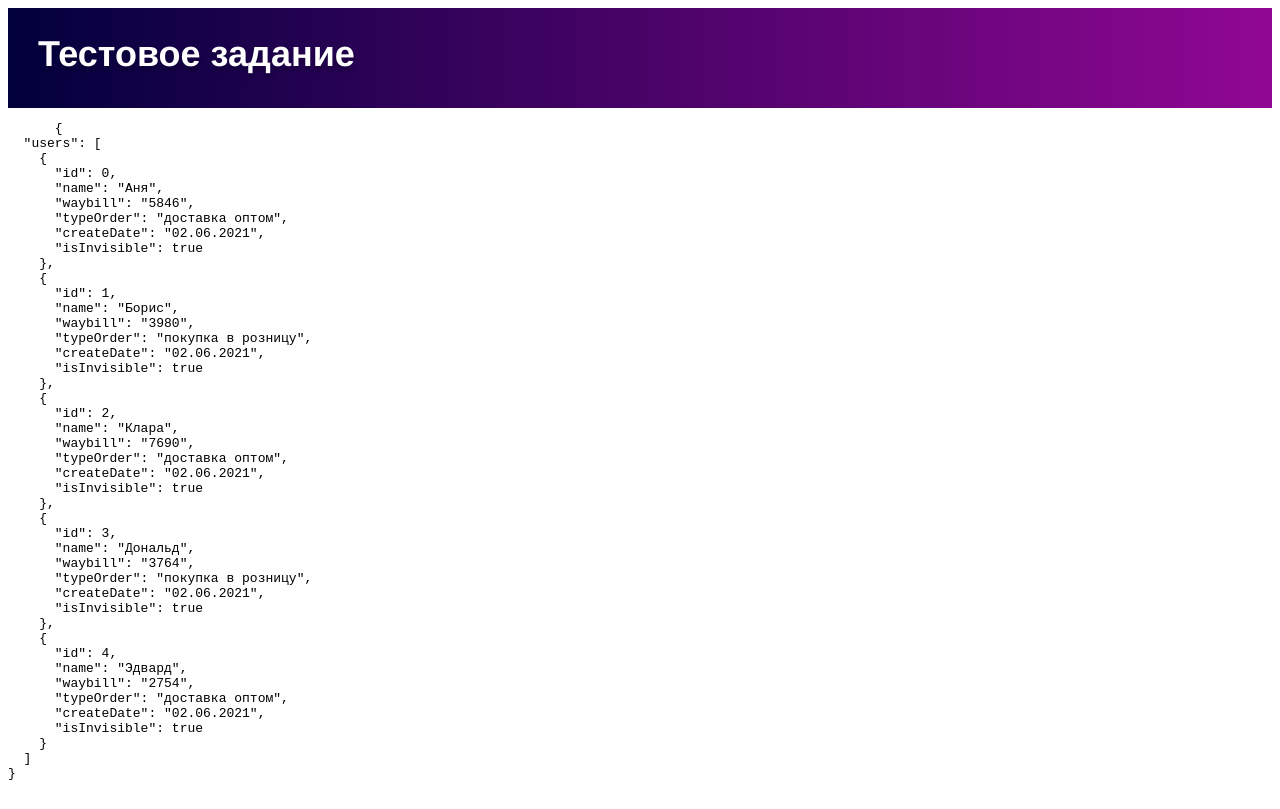
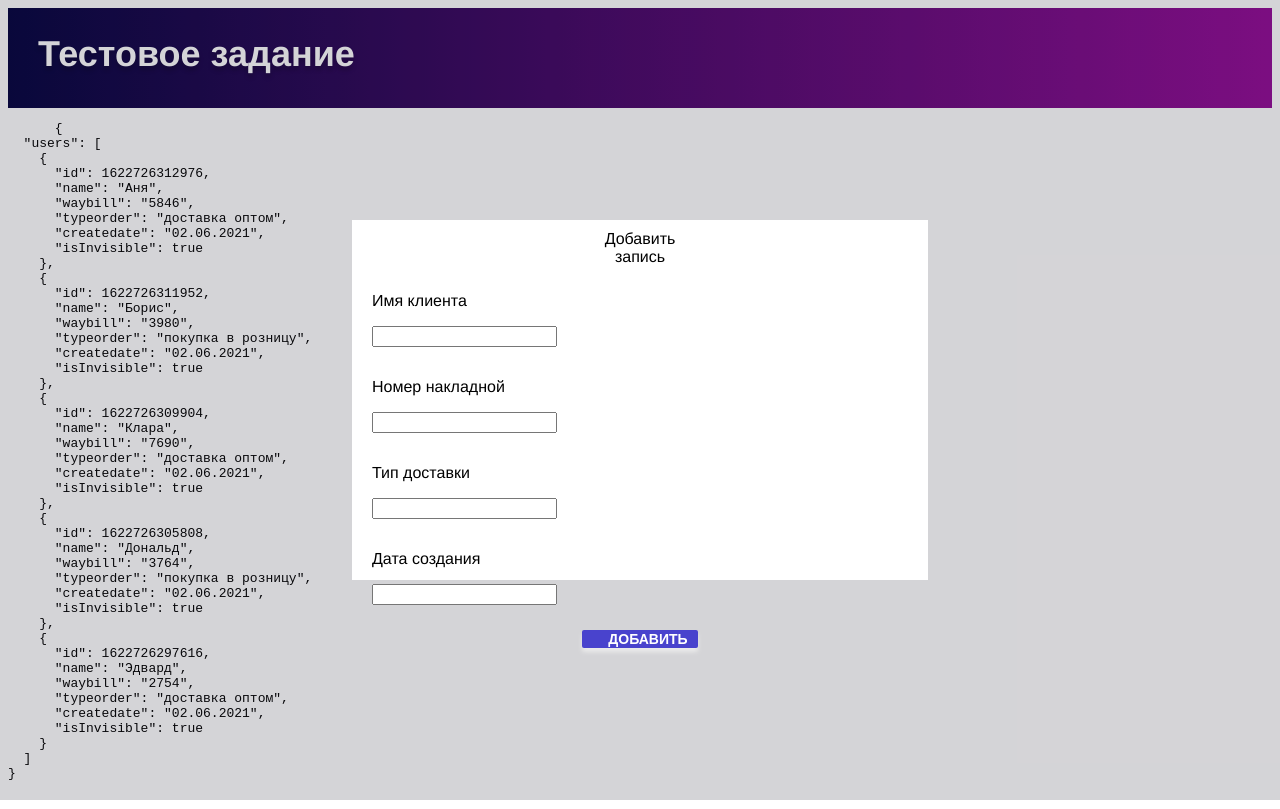
Before and after one commit to Tainaka2003/training-tz, a Vue app: page /modal in a window 1280 px wide. Built offline with nearby package versions, Linux system fonts and the light colour scheme.

Commit message:
tz day 7

```diff
--- a/src/App.vue
+++ b/src/App.vue
@@ -5,11 +5,12 @@
         Тестовое задание
       </div>
     </div>
-    <router-view v-bind:users="users"/>
+    <router-view v-bind:users="users" @addRecord="addRecord"/>
     <pre>
       {{$data}}
     </pre>
   </div>
+
 </template>
 
 <script>
@@ -22,16 +23,18 @@ export default {
   data() {
     return {
       users: [
-        {id:0, name: 'Аня', waybill: '5846', typeOrder:'доставка оптом', createDate: '02.06.2021', isInvisible: true,},
-        {id:1, name: 'Борис', waybill: '3980', typeOrder:'покупка в розницу', createDate: '02.06.2021', isInvisible: true,},
-        {id:2, name: 'Клара', waybill: '7690', typeOrder:'доставка оптом', createDate: '02.06.2021', isInvisible: true,},
-        {id:3, name: 'Дональд', waybill: '3764', typeOrder:'покупка в розницу', createDate: '02.06.2021', isInvisible: true,},
-        {id:4, name: 'Эдвард', waybill: '2754', typeOrder:'доставка оптом', createDate: '02.06.2021', isInvisible: true,},
+        {id:Date.now()-2**10, name: 'Аня', waybill: '5846', typeorder:'доставка оптом', createdate: '02.06.2021', isInvisible: true,},
+        {id:Date.now()-2**11, name: 'Борис', waybill: '3980', typeorder:'покупка в розницу', createdate: '02.06.2021', isInvisible: true,},
+        {id:Date.now()-2**12, name: 'Клара', waybill: '7690', typeorder:'доставка оптом', createdate: '02.06.2021', isInvisible: true,},
+        {id:Date.now()-2**13, name: 'Дональд', waybill: '3764', typeorder:'покупка в розницу', createdate: '02.06.2021', isInvisible: true,},
+        {id:Date.now()-2**14, name: 'Эдвард', waybill: '2754', typeorder:'доставка оптом', createdate: '02.06.2021', isInvisible: true,},
       ],
     }
   },
   methods: {
-
+    addRecord(record) {
+      this.users.push(record);
+    }
   }
 }
 </script>
@@ -47,16 +50,9 @@ export default {
   height: 100px;
 }
 
-.main {
-  display: flex;
-  flex-direction: row;
-  margin: 30px 110px 0 110px;
-}
-
 .head-title {
   padding: 25px 0 0 30px;
   text-align: left;
-
   font-style: normal;
   font-weight: bold;
   font-size: 36px;
@@ -67,14 +63,13 @@ export default {
   text-shadow: 0 4px 4px rgba(0, 0, 0, 0.25);
 }
 
-.right-head {
-  display: flex;
-  flex-direction: row;
-}
-
-.invisibleList,
-.invisibleCard {
-  display: none;
+.modal {
+  position: absolute;
+  top: 0;
+  left: 0;
+  width: 100%;
+  height: 100%;
+  background: rgba(0, 0, 0, 0.8);
 }
 
 </style>
--- a/src/components/AddButton.vue
+++ b/src/components/AddButton.vue
@@ -1,10 +1,12 @@
 <template>
+  <router-link to="/modal">
     <button class="add">
       <svg width="18" height="16" viewBox="0 0 18 16" fill="none" xmlns="http://www.w3.org/2000/svg">
         <path d="M16.0427 7.04046L9.49285 7.05928V0.959364C9.49285 0.427866 9.04247 0 8.48299 0C7.9237 0 7.47314 0.427866 7.47314 0.959364L7.49294 7.04064H1.22031C0.660835 7.04064 0.210449 7.4685 0.210449 8C0.210449 8.53133 0.660835 8.95919 1.22031 8.95919H7.48304V15.0406C7.48304 15.5718 7.93342 16 8.4929 16C9.05237 16 9.50275 15.5718 9.50275 15.0406V8.95936H16.0427C16.6022 8.95936 17.0526 8.53116 17.0526 8C17.0526 7.46833 16.5971 7.04046 16.0427 7.04046Z" fill="white"/>
       </svg>
       <span class="add-text">добавить</span>
     </button>
+  </router-link>
 </template>
 
 <script>
--- a/src/components/Card.vue
+++ b/src/components/Card.vue
@@ -31,16 +31,19 @@
       </div>
     </div>
     <p class="right-main_card-text">
-      ID: {{user.name}}
+      ID: {{user.id}}
     </p>
+      <p class="right-main_card-text">
+        Имя клиента: {{user.name}}
+      </p>
     <p class="right-main_card-text">
       Номер накладной: {{user.waybill}}
     </p>
     <p class="right-main_card-text">
-      Тип заказа: {{user.typeOrder}}
+      Тип заказа: {{user.typeorder}}
     </p>
     <p class="right-main_card-text">
-      Дата создания: {{user.createDate}}
+      Дата создания: {{user.createdate}}
     </p>
     </div>
   </div>
--- a/src/components/List.vue
+++ b/src/components/List.vue
@@ -8,10 +8,10 @@
       <div class="head-caption"></div>
     </div>
     <div class="right-main_list-text" v-for="(user, index) in users" v-bind:key="user.id">
-      <div class="text-caption">{{user.name}}</div>
+      <div class="text-caption">{{user.id}}</div>
       <div class="text-caption">{{user.waybill}}</div>
-      <div class="text-caption">{{user.typeOrder}}</div>
-      <div class="text-caption">{{user.createDate}}</div>
+      <div class="text-caption">{{user.typeorder}}</div>
+      <div class="text-caption">{{user.createdate}}</div>
       <div class="text-caption">
         <div class="btn-wrap">
           <button class="edit-delete-settings" v-bind:class="{ invisible: user.isInvisible }">
--- a/src/components/Switch-view.vue
+++ b/src/components/Switch-view.vue
@@ -14,7 +14,7 @@
         </svg>
       </button>
     </router-link>
-    <router-link to="/list">
+    <router-link to="/">
       <button class="switch_view-button">
         <svg width="16" height="10" viewBox="0 0 16 10" fill="none" xmlns="http://www.w3.org/2000/svg">
           <line y1="1" x2="16" y2="1" stroke="#045DA7" stroke-width="2"/>
--- a/src/router/index.js
+++ b/src/router/index.js
@@ -6,7 +6,7 @@ Vue.use(VueRouter)
 
 const routes = [
   {
-    path: '/list',
+    path: '/',
     name: 'ListView',
     component: ListView
   },
@@ -17,6 +17,14 @@ const routes = [
     // this generates a separate chunk (about.[hash].js) for this route
     // which is lazy-loaded when the route is visited.
     component: () => import(/* webpackChunkName: "about" */ '../views/CardView.vue')
+  },
+  {
+    path: '/modal',
+    name: 'ModalView',
+    // route level code-splitting
+    // this generates a separate chunk (about.[hash].js) for this route
+    // which is lazy-loaded when the route is visited.
+    component: () => import(/* webpackChunkName: "about" */ '../views/ModalView.vue')
   }
 ]
 
--- /dev/null
+++ b/src/views/ModalView.vue
@@ -0,0 +1,122 @@
+<template>
+  <div class="modal">
+    <router-link to="/">
+      <div class="return">
+
+      </div>
+    </router-link>
+    <div class="window">
+      <p class="window-title">Добавить запись</p>
+      <p class="window-text">Имя клиента</p>
+      <input type="text" class="window-input" v-model="name">
+      <p class="window-text">Номер накладной</p>
+      <input type="text" class="window-input" v-model="waybill">
+      <p class="window-text">Тип доставки</p>
+      <input type="text" class="window-input" v-model="typeorder">
+      <p class="window-text">Дата создания</p>
+      <input type="text" class="window-input" v-model="createdate">
+      <button class="window-record" @click="addRecord">
+        <span class="window-record-text">добавить</span>
+      </button>
+    </div>
+  </div>
+</template>
+
+<script>
+export default {
+  name: "ModalView",
+  data() {
+    return {
+      name: '',
+      waybill: '',
+      typeorder: '',
+      createdate: '',
+    }
+  },
+  methods: {
+    addRecord: function () {
+      if (!this.waybill || !this.createdate || !this.typeorder) return;
+      const record = {
+        id:Date.now(),
+        name: this.name,
+        waybill: this.waybill,
+        typeorder: this.typeorder,
+        createdate: this.createdate,
+        isInvisible: true,
+      };
+      this.$emit('addRecord', record);
+      this.name='';
+      this.waybill='';
+      this.typeorder='';
+      this.createdate='';
+    }
+  },
+}
+</script>
+
+<style scoped>
+
+.modal, .return {
+  position: absolute;
+  top: 0;
+  left: 0;
+  width: 100%;
+  height: 100%;
+}
+
+.modal {
+  background: rgba(43, 40, 57, 0.2);
+}
+
+.window {
+  background: #FFFFFF;
+  position: absolute;
+  top: 27.5%;
+  left: 27.5%;
+  width: 45%;
+  height: 45%;
+  display: flex;
+  flex-direction: column;
+  align-items: flex-start;
+}
+
+.window-title {
+  margin: 10px auto;
+  width: 20%;
+  text-align: center;
+}
+
+.window-text {
+  padding-left: 20px;
+}
+.window-input {
+  margin-left: 20px;
+  margin-bottom: 15px;
+}
+
+.window-record {
+  display: flex;
+  align-items: center;
+  justify-content: center;
+  background: #4943CD;
+  box-shadow: 0px 4px 4px #EBEBEB;
+  border-radius: 2px;
+  border: 0;
+  outline: 0;
+  width: 20%;
+  height: 50px;
+  margin: 10px auto;
+}
+
+.window-record-text {
+  text-transform: uppercase;
+  margin-left: 16px;
+  font-style: normal;
+  font-weight: bold;
+  font-size: 14px;
+  line-height: 16px;
+
+  color: #FFFFFF;
+}
+
+</style>
```
Also changed, not shown: 1 other file (tests, documents, lock files or other folders). Lines whose indentation alone changed are shown as unchanged.
